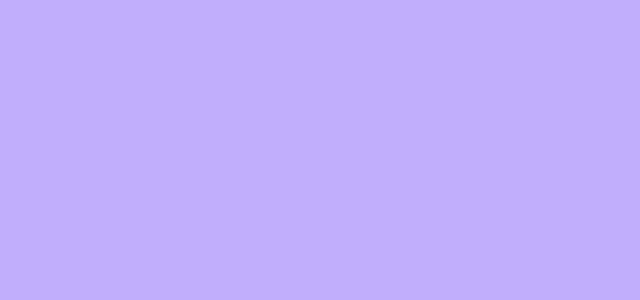
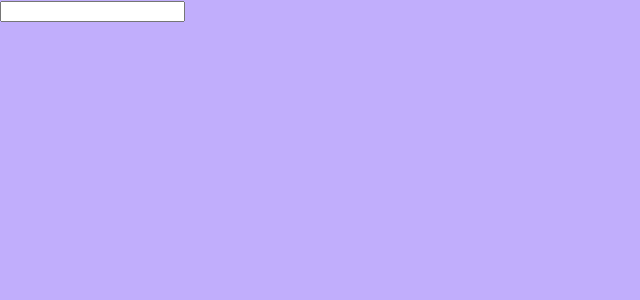
Before and after one commit to Qspc/project-reactjs, a React (Create React App) app: page /input-number in a window 1280 px wide. Shown: the top 300 px of the page, without its empty margins (0-640 px from the left). Built offline with nearby package versions, Linux system fonts and the light colour scheme.

Commit message:
new: make input number func

```diff
--- a/src/pages/InputNumber.js
+++ b/src/pages/InputNumber.js
@@ -1,3 +1,9 @@
 export default function InputNumber() {
-  return <></>;
+  return (
+    <>
+      <div>
+        <input type="number" />
+      </div>
+    </>
+  );
 }
```
